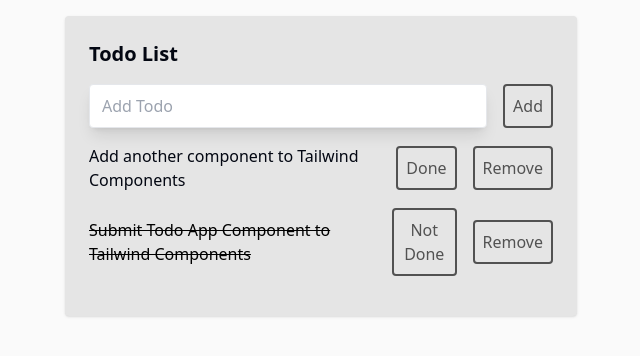
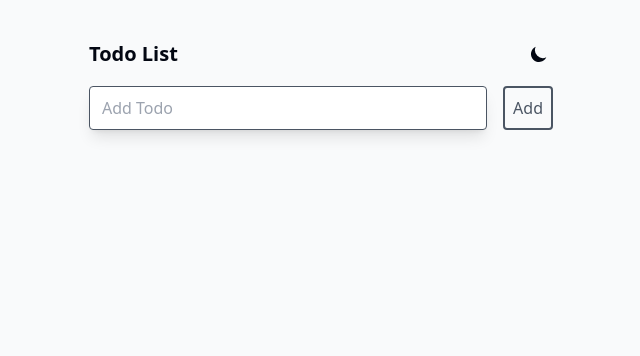
Before and after one commit to fthdgn-gh/Fatihdgn.Todo, an Angular app in the folder Fatihdgn.Todo.Web/: page / in a window 1280 px wide. Shown: the top 356 px of the page, without its empty margins (319-959 px from the left). Built offline with nearby package versions, Linux system fonts and the light colour scheme.

Commit message:
Added theme support and fixed up some colors.

```diff
--- a/Fatihdgn.Todo.Web/angular.json
+++ b/Fatihdgn.Todo.Web/angular.json
@@ -8,7 +8,7 @@
       "schematics": {},
       "root": "",
       "sourceRoot": "src",
-      "prefix": "app",
+      "prefix": "fd",
       "architect": {
         "build": {
           "builder": "@angular-devkit/build-angular:browser",
--- a/Fatihdgn.Todo.Web/src/app/app.component.html
+++ b/Fatihdgn.Todo.Web/src/app/app.component.html
@@ -1,13 +1,25 @@
-<div class="h-100 w-full flex items-center justify-center font-sans">
-	<div class="bg-neutral-200 rounded shadow p-6 m-4 w-full lg:w-3/4 lg:max-w-lg">
-        <div class="mb-4">
-            <h1 class="text-gray-950 font-bold text-xl">Todo List</h1>
-            <div class="flex mt-4">
-                <input class="shadow-lg appearance-none border rounded w-full py-2 px-3 mr-4 hover:border-neutral-500 focus-visible:border-neutral-500" placeholder="Add Todo">
-                <button class="flex-no-shrink p-2 border-2 rounded border-neutral-600 text-neutral-600 focus:text-neutral-700 focus:border-neutral-700 hover:text-neutral-800 hover:border-neutral-800">Add</button>
-            </div>
-        </div>
-        <div>
+<div class="h-100 flex w-full items-center justify-center font-sans">
+  <div class="m-4 w-full rounded p-6 lg:w-3/4 lg:max-w-lg">
+    <div class="mb-4">
+      <div class="flex justify-between">
+        <h1 class="text-xl font-bold text-gray-950 dark:text-gray-200">
+          Todo List
+        </h1>
+        <fd-theme-toggle></fd-theme-toggle>
+      </div>
+      <div class="mt-4 flex">
+        <input
+          class="mr-4 w-full appearance-none rounded border border-gray-600 px-3 py-2 shadow-lg hover:border-gray-500 focus-visible:border-gray-500 active:border-gray-600 dark:border-gray-200 dark:hover:border-gray-50 dark:focus-visible:border-gray-50 dark:active:border-gray-100"
+          placeholder="Add Todo"
+        />
+        <button
+          class="flex-no-shrink rounded border-2 border-gray-600 p-2 text-gray-600 hover:border-gray-800 hover:text-gray-800 focus:border-gray-700 focus:text-gray-700 dark:text-gray-200 dark:hover:border-gray-100 dark:hover:text-gray-100 dark:focus:border-gray-200 dark:focus:text-gray-200"
+        >
+          Add
+        </button>
+      </div>
+    </div>
+    <!-- <div>
             <div class="flex mb-4 items-center">
                 <p class="w-full text-gray-950">Add another component to Tailwind Components</p>
                 <button class="flex-no-shrink p-2 ml-4 mr-2 border-2 rounded border-neutral-600 text-neutral-600 focus:text-neutral-700 focus:border-neutral-700 hover:text-neutral-800 hover:border-neutral-800">Done</button>
@@ -18,6 +30,6 @@
                 <button class="flex-no-shrink p-2 ml-4 mr-2 border-2 rounded border-neutral-600 text-neutral-600 focus:text-neutral-700 focus:border-neutral-700 hover:text-neutral-800 hover:border-neutral-800">Not Done</button>
                 <button class="flex-no-shrink p-2 ml-2 border-2 rounded border-neutral-600 text-neutral-600 focus:text-neutral-700 focus:border-neutral-700 hover:text-neutral-800 hover:border-neutral-800">Remove</button>
             </div>
-        </div>
-    </div>
+        </div> -->
+  </div>
 </div>
--- a/Fatihdgn.Todo.Web/src/app/app.module.ts
+++ b/Fatihdgn.Todo.Web/src/app/app.module.ts
@@ -2,10 +2,12 @@ import { NgModule } from '@angular/core';
 import { BrowserModule } from '@angular/platform-browser';
 
 import { AppComponent } from './app.component';
+import { ThemeToggleComponent } from './theme-toggle/theme-toggle.component';
 
 @NgModule({
   declarations: [
-    AppComponent
+    AppComponent,
+    ThemeToggleComponent
   ],
   imports: [
     BrowserModule
--- /dev/null
+++ b/Fatihdgn.Todo.Web/src/app/theme-toggle/theme-toggle.component.html
@@ -0,0 +1,31 @@
+<button
+  id="theme-toggle"
+  type="button"
+  class="rounded-lg p-1 text-sm text-gray-950 hover:bg-gray-100 dark:text-gray-400 dark:hover:bg-gray-700 dark:focus:ring-gray-700"
+  (click)="onToggleTheme()"
+>
+  <svg
+    [class.hidden]="currentTheme === 'dark'"
+    class="h-5 w-5"
+    fill="currentColor"
+    viewBox="0 0 20 20"
+    xmlns="http://www.w3.org/2000/svg"
+  >
+    <path
+      d="M17.293 13.293A8 8 0 016.707 2.707a8.001 8.001 0 1010.586 10.586z"
+    ></path>
+  </svg>
+  <svg
+    [class.hidden]="currentTheme === 'light'"
+    class="hidden h-5 w-5"
+    fill="currentColor"
+    viewBox="0 0 20 20"
+    xmlns="http://www.w3.org/2000/svg"
+  >
+    <path
+      d="M10 2a1 1 0 011 1v1a1 1 0 11-2 0V3a1 1 0 011-1zm4 8a4 4 0 11-8 0 4 4 0 018 0zm-.464 4.95l.707.707a1 1 0 001.414-1.414l-.707-.707a1 1 0 00-1.414 1.414zm2.12-10.607a1 1 0 010 1.414l-.706.707a1 1 0 11-1.414-1.414l.707-.707a1 1 0 011.414 0zM17 11a1 1 0 100-2h-1a1 1 0 100 2h1zm-7 4a1 1 0 011 1v1a1 1 0 11-2 0v-1a1 1 0 011-1zM5.05 6.464A1 1 0 106.465 5.05l-.708-.707a1 1 0 00-1.414 1.414l.707.707zm1.414 8.486l-.707.707a1 1 0 01-1.414-1.414l.707-.707a1 1 0 011.414 1.414zM4 11a1 1 0 100-2H3a1 1 0 000 2h1z"
+      fill-rule="evenodd"
+      clip-rule="evenodd"
+    ></path>
+  </svg>
+</button>
--- /dev/null
+++ b/Fatihdgn.Todo.Web/src/app/theme-toggle/theme-toggle.component.ts
@@ -0,0 +1,31 @@
+import { Component, Input, OnInit } from '@angular/core';
+
+@Component({
+  selector: 'fd-theme-toggle',
+  templateUrl: './theme-toggle.component.html',
+  styleUrls: ['./theme-toggle.component.css'],
+})
+export class ThemeToggleComponent {
+  public get currentTheme(): Theme {
+    return document.documentElement.classList.contains('dark')
+      ? 'dark'
+      : 'light';
+  }
+  public set currentTheme(v: Theme) {
+    if (v === 'dark') document.documentElement.classList.add('dark');
+    else document.documentElement.classList.remove('dark');
+  }
+
+  onToggleTheme() {
+    switch (this.currentTheme) {
+      case 'light':
+        this.currentTheme = 'dark';
+        break;
+      case 'dark':
+        this.currentTheme = 'light';
+        break;
+    }
+  }
+}
+
+export type Theme = 'light' | 'dark';
--- a/Fatihdgn.Todo.Web/src/index.html
+++ b/Fatihdgn.Todo.Web/src/index.html
@@ -6,8 +6,20 @@
   <base href="/">
   <meta name="viewport" content="width=device-width, initial-scale=1">
   <link rel="icon" type="image/x-icon" href="favicon.ico">
+  <script>
+    // It's best to inline this in `head` to avoid FOUC (flash of unstyled content) when changing pages or themes
+    // if (
+    //   localStorage.getItem('color-theme') === 'dark' ||
+    //   (!('color-theme' in localStorage) &&
+    //     window.matchMedia('(prefers-color-scheme: dark)').matches)
+    // ) {
+    //   document.documentElement.classList.add('dark');
+    // } else {
+    //   document.documentElement.classList.remove('dark');
+    // }
+  </script>
 </head>
-<body class="bg-neutral-50 dark:bg-neutral-900">
+<body class="bg-gray-50 dark:bg-gray-700">
   <app-root></app-root>
 </body>
 </html>
```
Also changed, not shown: Fatihdgn.Todo.Web/src/app/theme-toggle/theme-toggle.component.css (added), 1 other file (tests, documents, lock files or other folders).
